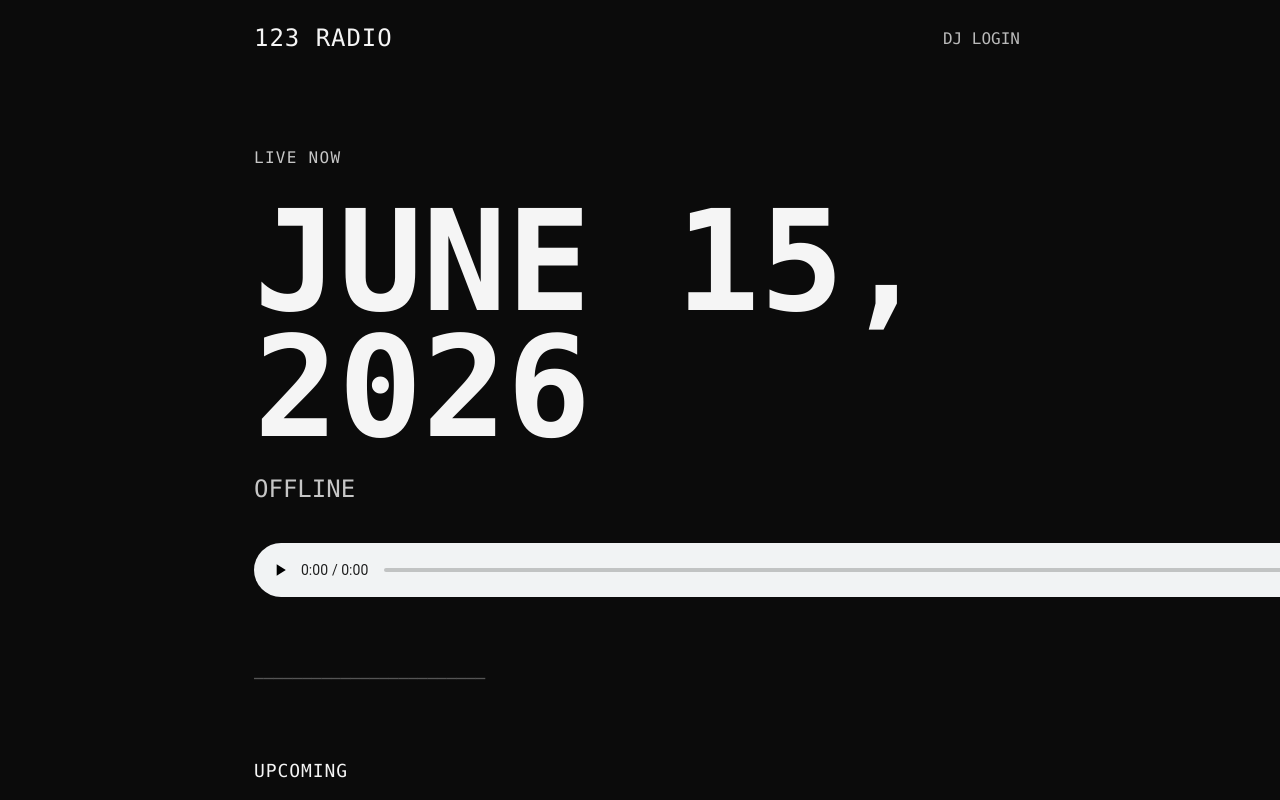
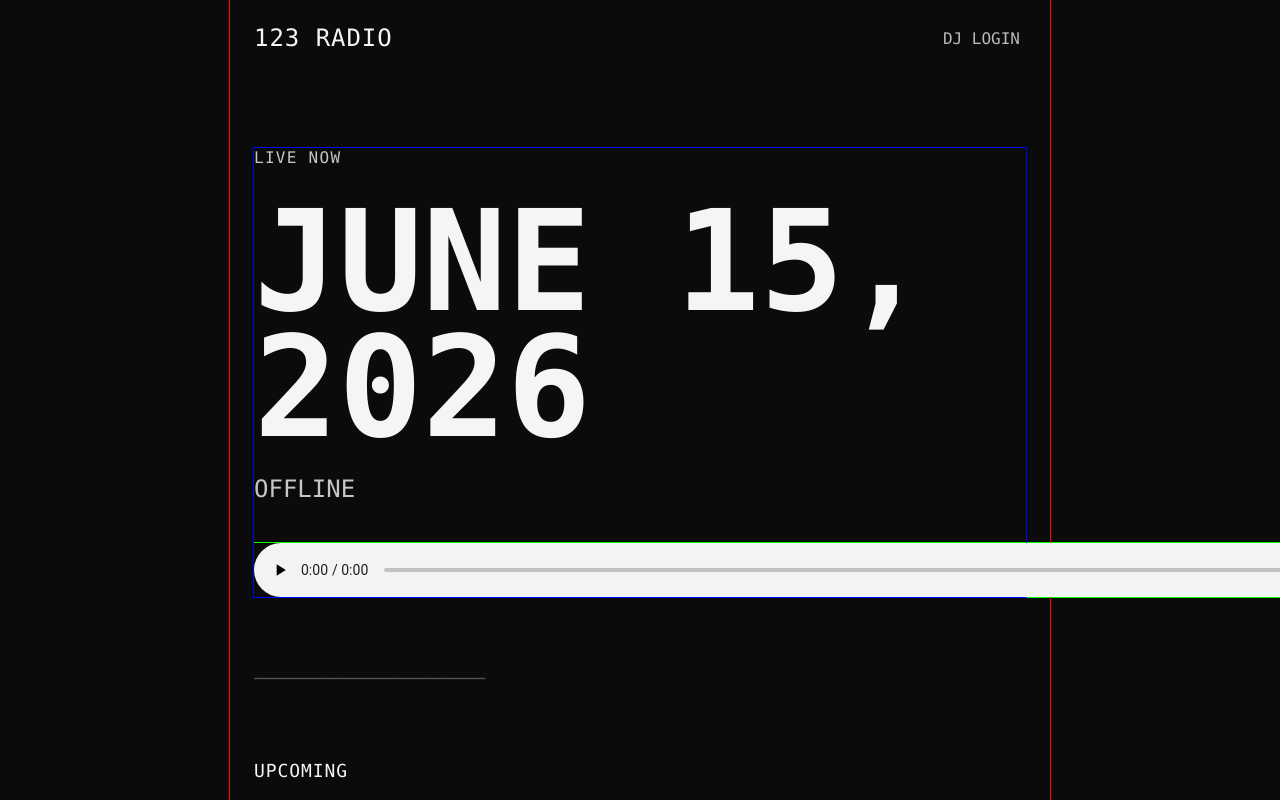
Before and after one commit to jeffihaza/station-platform-prototype, a React (Vite) app: page / in a window 1280 px wide. Shown: the top 800 px of the page. Built offline with nearby package versions, Linux system fonts and the light colour scheme; no server answers.

Commit message:
Update styles.css

```diff
--- a/src/styles.css
+++ b/src/styles.css
@@ -328,3 +328,14 @@ h2 {
     margin-top: 32px;
   }
 }
+.stationMinimal {
+  outline: 1px solid red;
+}
+
+.liveSection {
+  outline: 1px solid blue;
+}
+
+audio {
+  outline: 1px solid lime;
+}
```
